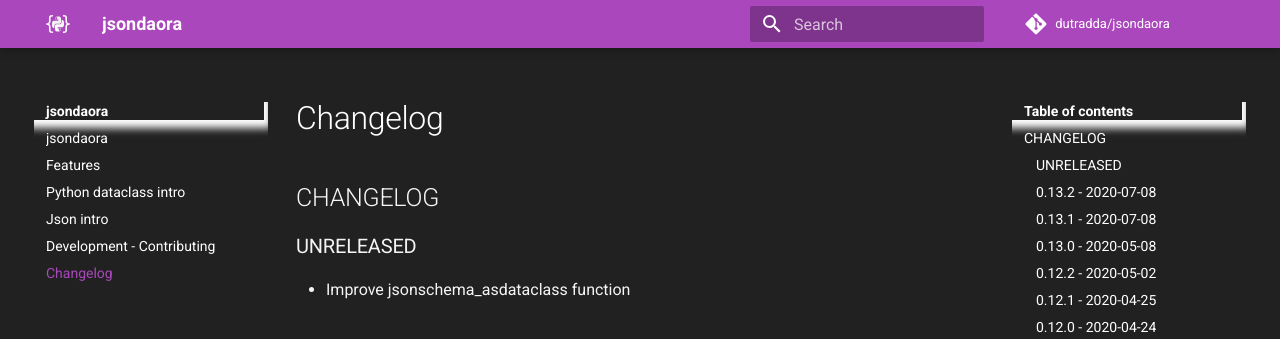
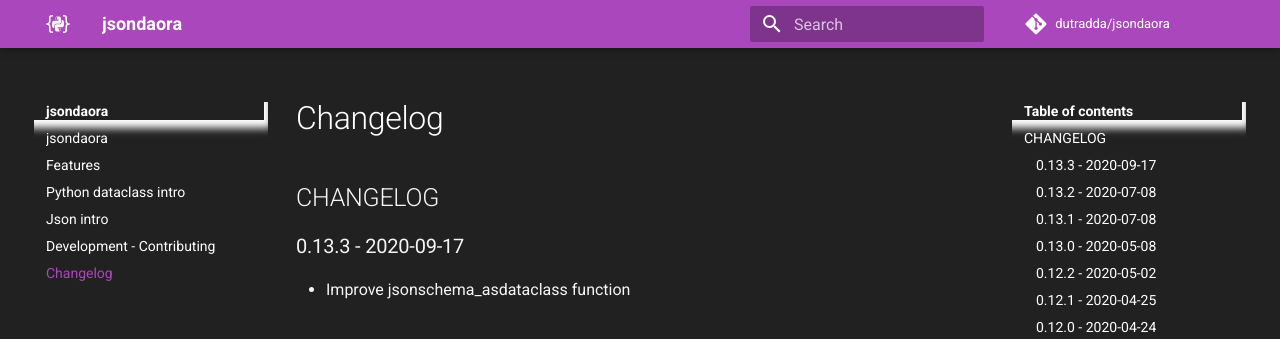
Before and after one commit to dutradda/jsondaora, an MkDocs documentation site: the page built from docs/changelog.md, in a window 1280 px wide and 900 px high. Shown: the top 339 px of the window. Built offline with MkDocs 1.6.1 and Material for MkDocs 9.7.7, drawn with Linux system fonts in a browser that asks for light colours; comment, search, counter and statistics services are not loaded.

Commit message:
Update CHANGELOG

```diff
--- a/docs/changelog.md
+++ b/docs/changelog.md
@@ -1,6 +1,6 @@
 ## CHANGELOG
 
-### UNRELEASED
+### 0.13.3 - 2020-09-17
 
  - Improve jsonschema_asdataclass function
 
```
Also changed, not shown: CHANGELOG.md (+1 -1 lines).
